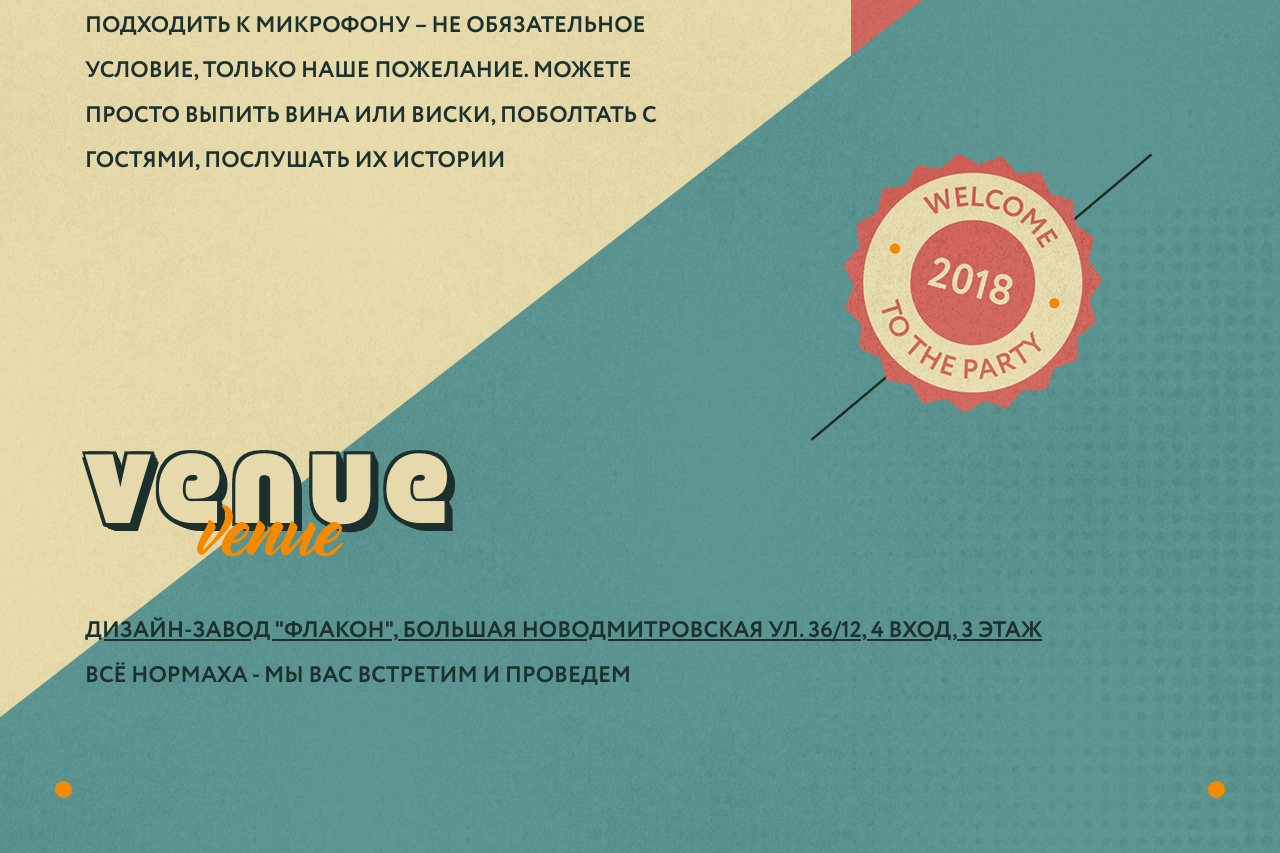
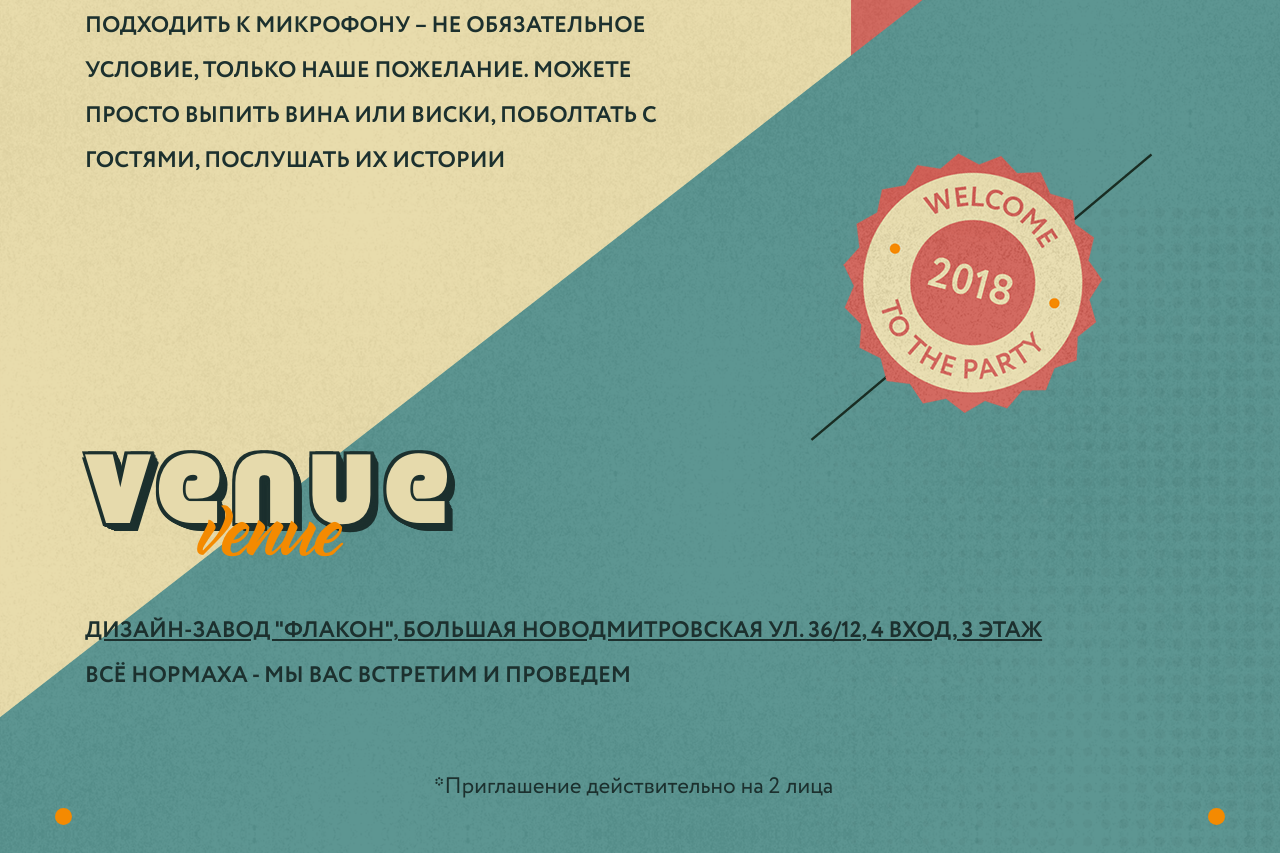
Before and after one commit to ned4ded/krypton.ru, a website: page src/pages/crypto-fuck-up-evening.html in a window 1280 px wide. Shown: the part 6951-7804 px from the top of the page. Drawn offline with Linux system fonts and the light colour scheme; files that its build step writes are made by us from their sources; files whose address does not match are found by name.

Commit message:
add footnote markup

```diff
--- a/src/pages/crypto-fuck-up-evening.html
+++ b/src/pages/crypto-fuck-up-evening.html
@@ -323,24 +323,16 @@
             </span>
           </div>
         </div>
+
+        <div class="col-12 about-us__block">
+          <p class="about-us__footnote">
+            <span class="about-us__footnote-star">Приглашение</span>
+            <span class="">действительно на 2 лица</span>
+          </p>
+        </div>
       </div>
     </div>
   </div>
-
-
-
-  <!-- <script src="https://code.jquery.com/jquery-3.3.1.min.js" integrity="sha256-FgpCb/KJQlLNfOu91ta32o/NMZxltwRo8QtmkMRdAu8=" crossorigin="anonymous"></script>
-  <script>window.jQuery || document.write('<script src="js/vendor/jquery-3.3.1.min.js"><\/script>')</script>
-  <script src="https://cdnjs.cloudflare.com/ajax/libs/popper.js/1.14.3/umd/popper.min.js" integrity="sha384-ZMP7rVo3mIykV+2+9J3UJ46jBk0WLaUAdn689aCwoqbBJiSnjAK/l8WvCWPIPm49" crossorigin="anonymous"></script>
-  <script>
-    (typeof Popper) == 'function' || document.write('<script src="js/vendor/popper.min.js"><\/script>')
-  </script>
-  <script src="https://stackpath.bootstrapcdn.com/bootstrap/4.1.3/js/bootstrap.min.js" integrity="sha384-ChfqqxuZUCnJSK3+MXmPNIyE6ZbWh2IMqE241rYiqJxyMiZ6OW/JmZQ5stwEULTy" crossorigin="anonymous"></script>
-  <script>
-    (typeof $().modal) == 'function' || document.write('<script src="js/vendor/bootstrap.min.js"><\/script>')
-  </script>
-
-  <script src="js/main.js"></script> -->
 </body>
 
 </html>
--- a/src/styles/modules/crypto-fuck-up-evening/blocks/_about-us.scss
+++ b/src/styles/modules/crypto-fuck-up-evening/blocks/_about-us.scss
@@ -6,72 +6,80 @@
   }
 
   &:before {
-    display: block;
-    content: '';
-    width: 17px;
-    height: 17px;
-    background-color: $text-color-orange;
     position: absolute;
     bottom: 0;
     left: -95px;
+
+    display: block;
+
+    width: 17px;
+    height: 17px;
+
+    content: '';
+
     border-radius: 100%;
+    background-color: $text-color-orange;
+
+    @include respond-to(md) {
+      bottom: 15px;
+    }
+    @include respond-to(sm) {
+      left: 15px;
+    }
 
     @media(max-width: 1440px) {
       left: -15px;
     }
+  }
+
+  &:after {
+    position: absolute;
+    right: -95px;
+    bottom: 0;
+
+    display: block;
+
+    width: 17px;
+    height: 17px;
+
+    content: '';
+
+    border-radius: 100%;
+    background-color: $text-color-orange;
 
     @include respond-to(md) {
       bottom: 15px;
     }
-
     @include respond-to(sm) {
-      left: 15px;
+      right: 15px;
     }
-  }
-
-  &:after {
-    display: block;
-    content: '';
-    width: 17px;
-    height: 17px;
-    background-color: $text-color-orange;
-    position: absolute;
-    bottom: 0;
-    right: -95px;
-    border-radius: 100%;
 
     @media(max-width: 1440px) {
       right: -15px;
     }
-
-    @include respond-to(md) {
-      bottom: 15px;
-    }
-
-    @include respond-to(sm) {
-      right: 15px;
-    }
   }
 
   &__heading {
+    margin-bottom: 75px;
     padding-top: 240px;
-    margin-bottom: 75px;
 
     @include respond-to(lg) {
       padding-top: 0;
     }
+    @include respond-to(md) {
+      display: block;
 
-    @include respond-to(md) {
+      margin-bottom: 50px;
+
       text-align: center;
-      display: block;
-      margin-bottom: 50px;
     }
   }
 
   &__link {
+    transition: all ease-in .1s;
     text-decoration: underline;
+
     color: $text-color-green-dark;
-    transition: all ease-in .1s;
 
     &:hover {
       color: white;
@@ -84,37 +92,42 @@
 
   &__img {
     position: relative;
+
     width: 100%;
     height: auto;
 
     &--seal {
       top: -30px;
       right: -125px;
+
       max-width: 343px;
+
+      @include respond-to(lg) {
+        top: auto;
+        right: auto;
+
+        display: block;
+
+        margin-top: 65px;
+        margin-right: 20px;
+        margin-left: auto;
+      }
+      @include respond-to(md) {
+        margin: 0 auto 0;
+      }
 
       @media (max-width: 1440px) {
         right: -60px;
-      }
-
-      @include respond-to(lg) {
-        right: auto;
-        top: auto;
-        margin-top: 65px;
-        margin-left: auto;
-        display: block;
-        margin-right: 20px;
-      }
-
-      @include respond-to(md) {
-        margin: 0 auto 0;
       }
     }
 
     &--logo {
       display: block;
+
       margin: auto;
       margin: 70px auto 43px;
       padding-left: 137px;
+
       text-align: center;
 
       @include respond-to(md) {
@@ -125,14 +138,17 @@
   }
 
   &__paragraph {
+    margin: 0;
+    margin-bottom: 75px;
+
+    text-transform: uppercase;
+
+    color: $text-color-green-dark;
+
     font-family: $ff-circe;
     font-size: 22.5px;
     font-weight: 500;
-    color: $text-color-green-dark;
     line-height: 2;
-    text-transform: uppercase;
-    margin: 0;
-    margin-bottom: 100px;
 
     &-line {
       display: block;
@@ -141,16 +157,31 @@
         display: inline-block;
       }
     }
-
-  &__logo {
-    display: inline-block;
-    width: auto;
-
   }
 
-  &__block {
-    text-align: right;
-  }
+  &__footnote {
+    margin: 0;
+    margin-bottom: 25px;
 
+    text-align: center;
+
+    color: $text-color-green-dark;
+
+    font-family: $ff-circe;
+    font-size: 22.5px;
+    font-weight: 400;
+    line-height: 45px;
+    line-height: 1.2;
+
+
+    &-star {
+      position: relative;
+
+      margin-left: -13px;
+
+      &:before {
+        content: '*';
+      }
+    }
   }
 }
--- a/www/css/main.css
+++ b/www/css/main.css
@@ -1274,59 +1274,59 @@ body {
     .about-us {
       padding-bottom: 25px; } }
   .about-us:before {
-    display: block;
-    content: '';
-    width: 17px;
-    height: 17px;
-    background-color: #f48a01;
     position: absolute;
     bottom: 0;
     left: -95px;
-    border-radius: 100%; }
-    @media (max-width: 1440px) {
-      .about-us:before {
-        left: -15px; } }
+    display: block;
+    width: 17px;
+    height: 17px;
+    content: '';
+    border-radius: 100%;
+    background-color: #f48a01; }
     @media (max-width: 991.98px) {
       .about-us:before {
         bottom: 15px; } }
     @media (max-width: 767.98px) {
       .about-us:before {
         left: 15px; } }
+    @media (max-width: 1440px) {
+      .about-us:before {
+        left: -15px; } }
   .about-us:after {
+    position: absolute;
+    right: -95px;
+    bottom: 0;
     display: block;
-    content: '';
     width: 17px;
     height: 17px;
-    background-color: #f48a01;
-    position: absolute;
-    bottom: 0;
-    right: -95px;
-    border-radius: 100%; }
-    @media (max-width: 1440px) {
-      .about-us:after {
-        right: -15px; } }
+    content: '';
+    border-radius: 100%;
+    background-color: #f48a01; }
     @media (max-width: 991.98px) {
       .about-us:after {
         bottom: 15px; } }
     @media (max-width: 767.98px) {
       .about-us:after {
         right: 15px; } }
+    @media (max-width: 1440px) {
+      .about-us:after {
+        right: -15px; } }
   .about-us__heading {
-    padding-top: 240px;
-    margin-bottom: 75px; }
+    margin-bottom: 75px;
+    padding-top: 240px; }
     @media (max-width: 1199.98px) {
       .about-us__heading {
         padding-top: 0; } }
     @media (max-width: 991.98px) {
       .about-us__heading {
-        text-align: center;
         display: block;
-        margin-bottom: 50px; } }
+        margin-bottom: 50px;
+        text-align: center; } }
   .about-us__link {
+    -webkit-transition: all ease-in .1s;
+    transition: all ease-in .1s;
     text-decoration: underline;
-    color: #1c302e;
-    -webkit-transition: all ease-in .1s;
-    transition: all ease-in .1s; }
+    color: #1c302e; }
     .about-us__link:hover {
       color: white; }
     .about-us__link:active {
@@ -1339,20 +1339,20 @@ body {
       top: -30px;
       right: -125px;
       max-width: 343px; }
+      @media (max-width: 1199.98px) {
+        .about-us__img--seal {
+          top: auto;
+          right: auto;
+          display: block;
+          margin-top: 65px;
+          margin-right: 20px;
+          margin-left: auto; } }
+      @media (max-width: 991.98px) {
+        .about-us__img--seal {
+          margin: 0 auto 0; } }
       @media (max-width: 1440px) {
         .about-us__img--seal {
           right: -60px; } }
-      @media (max-width: 1199.98px) {
-        .about-us__img--seal {
-          right: auto;
-          top: auto;
-          margin-top: 65px;
-          margin-left: auto;
-          display: block;
-          margin-right: 20px; } }
-      @media (max-width: 991.98px) {
-        .about-us__img--seal {
-          margin: 0 auto 0; } }
     .about-us__img--logo {
       display: block;
       margin: auto;
@@ -1364,21 +1364,31 @@ body {
           margin: 30px auto 60px;
           padding-left: 0; } }
   .about-us__paragraph {
+    margin: 0;
+    margin-bottom: 75px;
+    text-transform: uppercase;
+    color: #1c302e;
     font-family: "Circe", sans-serif;
     font-size: 22.5px;
     font-weight: 500;
-    color: #1c302e;
-    line-height: 2;
-    text-transform: uppercase;
-    margin: 0;
-    margin-bottom: 100px; }
+    line-height: 2; }
     .about-us__paragraph-line {
       display: block; }
       @media (max-width: 1199.98px) {
         .about-us__paragraph-line {
           display: inline-block; } }
-    .about-us__paragraph__logo {
-      display: inline-block;
-      width: auto; }
-    .about-us__paragraph__block {
-      text-align: right; }
+  .about-us__footnote {
+    margin: 0;
+    margin-bottom: 25px;
+    text-align: center;
+    color: #1c302e;
+    font-family: "Circe", sans-serif;
+    font-size: 22.5px;
+    font-weight: 400;
+    line-height: 45px;
+    line-height: 1.2; }
+    .about-us__footnote-star {
+      position: relative;
+      margin-left: -13px; }
+      .about-us__footnote-star:before {
+        content: '*'; }
```
Also changed, not shown: www/crypto-fuck-up-evening.html (+7 -15 lines).
